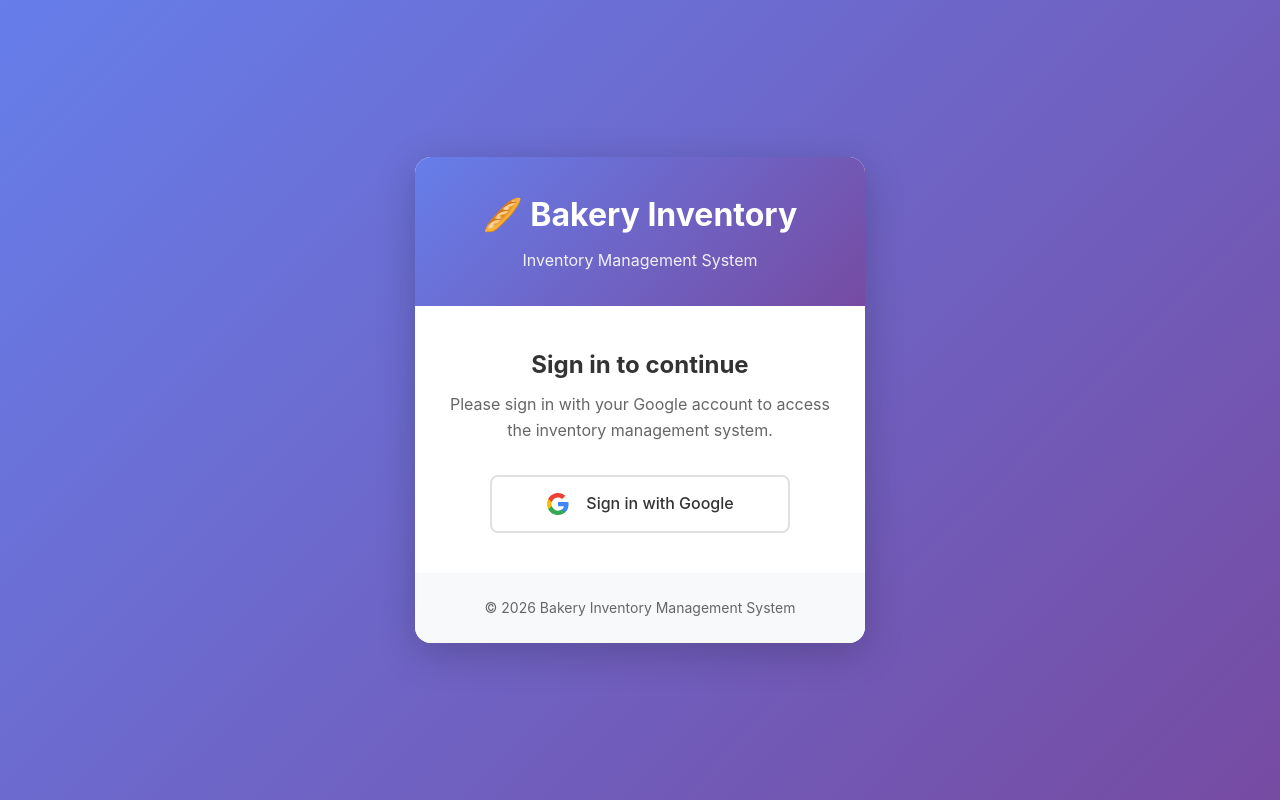
After one commit to jkvasagar/inventory_managment, a Flask app: page /login in a window 1280 px wide. The commit adds this page. Run offline with Flask 3, Linux system fonts and the light colour scheme.

Commit message:
Add Gmail OAuth authentication to bakery inventory system
Implemented Google OAuth 2.0 login functionality to secure the application:

Features:
- User authentication using Google OAuth 2.0
- User model with Google profile information (email, name, picture)
- Protected all routes with @login_required decorator
- Session management using Flask-Login
- User-friendly login page with Google sign-in button
- User profile display in navigation bar with avatar and logout option

Technical changes:
- Added Authlib and Flask-Login dependencies
- Created User model in database with google_id, email, name, picture
- Implemented OAuth flow with login, callback, and logout routes
- Updated navigation bar to show user info when authenticated
- Added comprehensive CSS styling for login page
- Created OAUTH_SETUP.md with detailed setup instructions
- Updated .env.example with Google OAuth configuration

All existing functionality (materials, recipes, production, sales) now requires authentication.

```diff
--- a/app.py
+++ b/app.py
@@ -1,13 +1,21 @@
-from flask import Flask, render_template, request, redirect, url_for, flash, jsonify
+from flask import Flask, render_template, request, redirect, url_for, flash, jsonify, session
 import os
 from datetime import datetime, date
 from collections import defaultdict
-from models import db, Material, MaterialBatch, Recipe, RecipeIngredient, Product, Sale
+from authlib.integrations.flask_client import OAuth
+from flask_login import LoginManager, login_user, logout_user, login_required, current_user
+from functools import wraps
+from models import db, User, Material, MaterialBatch, Recipe, RecipeIngredient, Product, Sale
 
 app = Flask(__name__)
 
 # Configuration
 app.secret_key = os.environ.get('SECRET_KEY', 'bakery_secret_key_change_in_production')
+
+# Google OAuth Configuration
+app.config['GOOGLE_CLIENT_ID'] = os.environ.get('GOOGLE_CLIENT_ID')
+app.config['GOOGLE_CLIENT_SECRET'] = os.environ.get('GOOGLE_CLIENT_SECRET')
+app.config['GOOGLE_DISCOVERY_URL'] = 'https://accounts.google.com/.well-known/openid-configuration'
 
 # Database configuration
 database_url = os.environ.get('DATABASE_URL')
@@ -28,6 +36,30 @@ app.config['SQLALCHEMY_ENGINE_OPTIONS'] = {
 
 # Initialize database
 db.init_app(app)
+
+# Initialize Flask-Login
+login_manager = LoginManager()
+login_manager.init_app(app)
+login_manager.login_view = 'login'
+login_manager.login_message = 'Please log in to access this page.'
+login_manager.login_message_category = 'info'
+
+# Initialize OAuth
+oauth = OAuth(app)
+google = oauth.register(
+    name='google',
+    client_id=app.config['GOOGLE_CLIENT_ID'],
+    client_secret=app.config['GOOGLE_CLIENT_SECRET'],
+    server_metadata_url=app.config['GOOGLE_DISCOVERY_URL'],
+    client_kwargs={
+        'scope': 'openid email profile'
+    }
+)
+
+@login_manager.user_loader
+def load_user(user_id):
+    """Load user by ID for Flask-Login"""
+    return User.query.get(int(user_id))
 
 # Create tables if they don't exist
 with app.app_context():
@@ -333,9 +365,77 @@ def clear_all_sales():
 
     return True, f"Cleared {count} sales records totaling ${total:.2f}"
 
+# ==================== Authentication Routes ====================
+
+@app.route('/login')
+def login():
+    """Display login page"""
+    if current_user.is_authenticated:
+        return redirect(url_for('index'))
+    return render_template('login.html')
+
+@app.route('/login/google')
+def google_login():
+    """Initiate Google OAuth login"""
+    redirect_uri = url_for('google_callback', _external=True)
+    return google.authorize_redirect(redirect_uri)
+
+@app.route('/login/callback')
+def google_callback():
+    """Handle Google OAuth callback"""
+    try:
+        token = google.authorize_access_token()
+        user_info = token.get('userinfo')
+
+        if user_info:
+            # Check if user exists
+            user = User.query.filter_by(google_id=user_info['sub']).first()
+
+            if not user:
+                # Create new user
+                user = User(
+                    google_id=user_info['sub'],
+                    email=user_info['email'],
+                    name=user_info.get('name'),
+                    picture=user_info.get('picture')
+                )
+                db.session.add(user)
+            else:
+                # Update existing user info
+                user.name = user_info.get('name')
+                user.picture = user_info.get('picture')
+                user.last_login = datetime.utcnow()
+
+            db.session.commit()
+            login_user(user)
+            flash(f'Welcome, {user.name}!', 'success')
+
+            # Redirect to originally requested page or home
+            next_page = session.get('next')
+            if next_page:
+                session.pop('next')
+                return redirect(next_page)
+            return redirect(url_for('index'))
+        else:
+            flash('Failed to get user information from Google.', 'error')
+            return redirect(url_for('login'))
+
+    except Exception as e:
+        flash(f'Authentication error: {str(e)}', 'error')
+        return redirect(url_for('login'))
+
+@app.route('/logout')
+@login_required
+def logout():
+    """Log out the current user"""
+    logout_user()
+    flash('You have been logged out successfully.', 'success')
+    return redirect(url_for('login'))
+
 # ==================== Routes ====================
 
 @app.route('/')
+@login_required
 def index():
     """Home page"""
     alerts = get_low_stock_alerts()
@@ -354,6 +454,7 @@ def index():
 
 # Material routes
 @app.route('/materials')
+@login_required
 def materials():
     """View all materials"""
     materials = Material.query.all()
@@ -370,6 +471,7 @@ def materials():
     return render_template('materials.html', materials=materials_with_total)
 
 @app.route('/materials/add', methods=['GET', 'POST'])
+@login_required
 def add_material():
     """Add a new material"""
     if request.method == 'POST':
@@ -387,6 +489,7 @@ def add_material():
     return render_template('add_material.html')
 
 @app.route('/materials/add_batch/<material_name>', methods=['GET', 'POST'])
+@login_required
 def add_batch(material_name):
     """Add a batch to existing material"""
     material = Material.query.filter_by(name=material_name).first()
@@ -410,6 +513,7 @@ def add_batch(material_name):
     return render_template('add_batch.html', material_name=material_name, material=material_dict)
 
 @app.route('/materials/delete/<material_name>', methods=['POST'])
+@login_required
 def delete_material_route(material_name):
     """Delete a material"""
     success, message = delete_material(material_name)
@@ -418,6 +522,7 @@ def delete_material_route(material_name):
 
 # Recipe routes
 @app.route('/recipes')
+@login_required
 def recipes():
     """View all recipes"""
     recipes = Recipe.query.all()
@@ -440,6 +545,7 @@ def recipes():
     return render_template('recipes.html', recipes=recipes_with_availability)
 
 @app.route('/recipes/add', methods=['GET', 'POST'])
+@login_required
 def add_recipe():
     """Add a new recipe"""
     if request.method == 'POST':
@@ -476,6 +582,7 @@ def add_recipe():
 
 # Production routes
 @app.route('/production')
+@login_required
 def production():
     """View production page"""
     recipes = Recipe.query.all()
@@ -492,6 +599,7 @@ def production():
     return render_template('production.html', recipes=recipes_dict)
 
 @app.route('/production/produce/<recipe_name>', methods=['POST'])
+@login_required
 def produce(recipe_name):
     """Produce products from a recipe"""
     batches = int(request.form.get('batches', 1))
@@ -501,6 +609,7 @@ def produce(recipe_name):
 
 # Product routes
 @app.route('/products')
+@login_required
 def products():
     """View all products"""
     products = Product.query.all()
@@ -514,6 +623,7 @@ def products():
     return render_template('products.html', products=products_dict)
 
 @app.route('/products/set_price/<product_name>', methods=['POST'])
+@login_required
 def set_price(product_name):
     """Set product price"""
     price = float(request.form.get('price'))
@@ -523,6 +633,7 @@ def set_price(product_name):
 
 # Sales routes
 @app.route('/sales')
+@login_required
 def sales():
     """Point of sale page"""
     products = Product.query.all()
@@ -536,6 +647,7 @@ def sales():
     return render_template('sales.html', products=products_dict)
 
 @app.route('/sales/sell/<product_name>', methods=['POST'])
+@login_required
 def sell(product_name):
     """Sell a product"""
     quantity = int(request.form.get('quantity', 1))
@@ -544,6 +656,7 @@ def sell(product_name):
     return redirect(url_for('sales'))
 
 @app.route('/sales/history')
+@login_required
 def sales_history():
     """View sales history"""
     summary = get_sales_summary()
@@ -552,6 +665,7 @@ def sales_history():
     return render_template('sales_history.html', sales=recent_sales, summary=summary)
 
 @app.route('/sales/delete/<int:sale_id>', methods=['POST'])
+@login_required
 def delete_sale_record(sale_id):
     """Delete a specific sale record"""
     success, message = delete_sale(sale_id)
@@ -559,6 +673,7 @@ def delete_sale_record(sale_id):
     return redirect(url_for('sales_history'))
 
 @app.route('/sales/clear', methods=['POST'])
+@login_required
 def clear_sales():
     """Clear all sales history"""
     success, message = clear_all_sales()
@@ -567,6 +682,7 @@ def clear_sales():
 
 # API routes for AJAX
 @app.route('/api/alerts')
+@login_required
 def api_alerts():
     """Get low stock alerts as JSON"""
     alerts = get_low_stock_alerts()
--- a/requirements.txt
+++ b/requirements.txt
@@ -3,3 +3,5 @@ Flask-SQLAlchemy==3.1.1
 psycopg2-binary==2.9.9
 gunicorn==21.2.0
 python-dotenv==1.0.0
+Authlib==1.3.0
+Flask-Login==0.6.3
--- a/static/css/style.css
+++ b/static/css/style.css
@@ -860,11 +860,152 @@ footer {
     text-align: center;
 }
 
+/* Login Page Styles */
+.login-container {
+    display: flex;
+    justify-content: center;
+    align-items: center;
+    min-height: 100vh;
+    background: linear-gradient(135deg, #667eea 0%, #764ba2 100%);
+    padding: 2rem;
+}
+
+.login-card {
+    background: white;
+    border-radius: 16px;
+    box-shadow: 0 10px 40px rgba(0,0,0,0.2);
+    max-width: 450px;
+    width: 100%;
+    overflow: hidden;
+}
+
+.login-header {
+    background: linear-gradient(135deg, #667eea 0%, #764ba2 100%);
+    color: white;
+    padding: 2rem;
+    text-align: center;
+}
+
+.login-header h1 {
+    font-size: 2rem;
+    margin-bottom: 0.5rem;
+}
+
+.login-header p {
+    font-size: 1rem;
+    opacity: 0.9;
+}
+
+.login-body {
+    padding: 2.5rem 2rem;
+    text-align: center;
+}
+
+.login-body h2 {
+    font-size: 1.5rem;
+    margin-bottom: 0.5rem;
+    color: #333;
+}
+
+.login-description {
+    color: #666;
+    margin-bottom: 2rem;
+    line-height: 1.6;
+}
+
+.btn-google-login {
+    display: inline-flex;
+    align-items: center;
+    justify-content: center;
+    gap: 1rem;
+    background: white;
+    color: #333;
+    padding: 0.875rem 2rem;
+    border: 2px solid #e0e0e0;
+    border-radius: 8px;
+    text-decoration: none;
+    font-size: 1rem;
+    font-weight: 500;
+    transition: all 0.3s;
+    width: 100%;
+    max-width: 300px;
+}
+
+.btn-google-login:hover {
+    border-color: #667eea;
+    box-shadow: 0 4px 12px rgba(102, 126, 234, 0.2);
+    transform: translateY(-2px);
+}
+
+.google-icon {
+    width: 24px;
+    height: 24px;
+}
+
+.login-footer {
+    background: #f8f9fa;
+    padding: 1.5rem;
+    text-align: center;
+    color: #666;
+    font-size: 0.875rem;
+}
+
+/* User Info in Navbar */
+.user-info {
+    display: flex;
+    align-items: center;
+    gap: 1rem;
+}
+
+.user-avatar {
+    width: 36px;
+    height: 36px;
+    border-radius: 50%;
+    border: 2px solid white;
+}
+
+.user-name {
+    color: white;
+    font-weight: 500;
+}
+
+.btn-logout {
+    color: white;
+    text-decoration: none;
+    padding: 0.5rem 1rem;
+    border: 1px solid rgba(255, 255, 255, 0.5);
+    border-radius: 6px;
+    transition: all 0.3s;
+}
+
+.btn-logout:hover {
+    background: rgba(255, 255, 255, 0.2);
+    border-color: white;
+}
+
+.alert-info {
+    background-color: #d1ecf1;
+    color: #0c5460;
+    border: 1px solid #bee5eb;
+}
+
 /* Responsive */
 @media (max-width: 768px) {
     .nav-menu {
         flex-wrap: wrap;
         justify-content: center;
+    }
+
+    .navbar .container {
+        flex-direction: column;
+        gap: 1rem;
+    }
+
+    .user-info {
+        width: 100%;
+        justify-content: center;
+        padding-top: 1rem;
+        border-top: 1px solid rgba(255, 255, 255, 0.2);
     }
 
     .page-header {
@@ -893,4 +1034,12 @@ footer {
     .form-actions .btn {
         width: 100%;
     }
+
+    .login-container {
+        padding: 1rem;
+    }
+
+    .login-body {
+        padding: 2rem 1.5rem;
+    }
 }
--- /dev/null
+++ b/templates/login.html
@@ -0,0 +1,49 @@
+<!DOCTYPE html>
+<html lang="en">
+<head>
+    <meta charset="UTF-8">
+    <meta name="viewport" content="width=device-width, initial-scale=1.0">
+    <title>Login - Bakery Inventory Management</title>
+    <link rel="stylesheet" href="{{ url_for('static', filename='css/style.css') }}">
+</head>
+<body>
+    <div class="login-container">
+        <div class="login-card">
+            <div class="login-header">
+                <h1>🥖 Bakery Inventory</h1>
+                <p>Inventory Management System</p>
+            </div>
+
+            {% with messages = get_flashed_messages(with_categories=true) %}
+                {% if messages %}
+                    {% for category, message in messages %}
+                        <div class="alert alert-{{ category }}">
+                            {{ message }}
+                            <button class="alert-close" onclick="this.parentElement.remove()">×</button>
+                        </div>
+                    {% endfor %}
+                {% endif %}
+            {% endwith %}
+
+            <div class="login-body">
+                <h2>Sign in to continue</h2>
+                <p class="login-description">Please sign in with your Google account to access the inventory management system.</p>
+
+                <a href="{{ url_for('google_login') }}" class="btn-google-login">
+                    <svg class="google-icon" viewBox="0 0 24 24" xmlns="http://www.w3.org/2000/svg">
+                        <path d="M22.56 12.25c0-.78-.07-1.53-.2-2.25H12v4.26h5.92c-.26 1.37-1.04 2.53-2.21 3.31v2.77h3.57c2.08-1.92 3.28-4.74 3.28-8.09z" fill="#4285F4"/>
+                        <path d="M12 23c2.97 0 5.46-.98 7.28-2.66l-3.57-2.77c-.98.66-2.23 1.06-3.71 1.06-2.86 0-5.29-1.93-6.16-4.53H2.18v2.84C3.99 20.53 7.7 23 12 23z" fill="#34A853"/>
+                        <path d="M5.84 14.09c-.22-.66-.35-1.36-.35-2.09s.13-1.43.35-2.09V7.07H2.18C1.43 8.55 1 10.22 1 12s.43 3.45 1.18 4.93l2.85-2.22.81-.62z" fill="#FBBC05"/>
+                        <path d="M12 5.38c1.62 0 3.06.56 4.21 1.64l3.15-3.15C17.45 2.09 14.97 1 12 1 7.7 1 3.99 3.47 2.18 7.07l3.66 2.84c.87-2.6 3.3-4.53 6.16-4.53z" fill="#EA4335"/>
+                    </svg>
+                    <span>Sign in with Google</span>
+                </a>
+            </div>
+
+            <div class="login-footer">
+                <p>&copy; 2026 Bakery Inventory Management System</p>
+            </div>
+        </div>
+    </div>
+</body>
+</html>
```
Also changed, not shown: OAUTH_SETUP.md (added, +136 -0 lines), models.py (+26 -0 lines), templates/base.html (+11 -0 lines), 1 other file.
